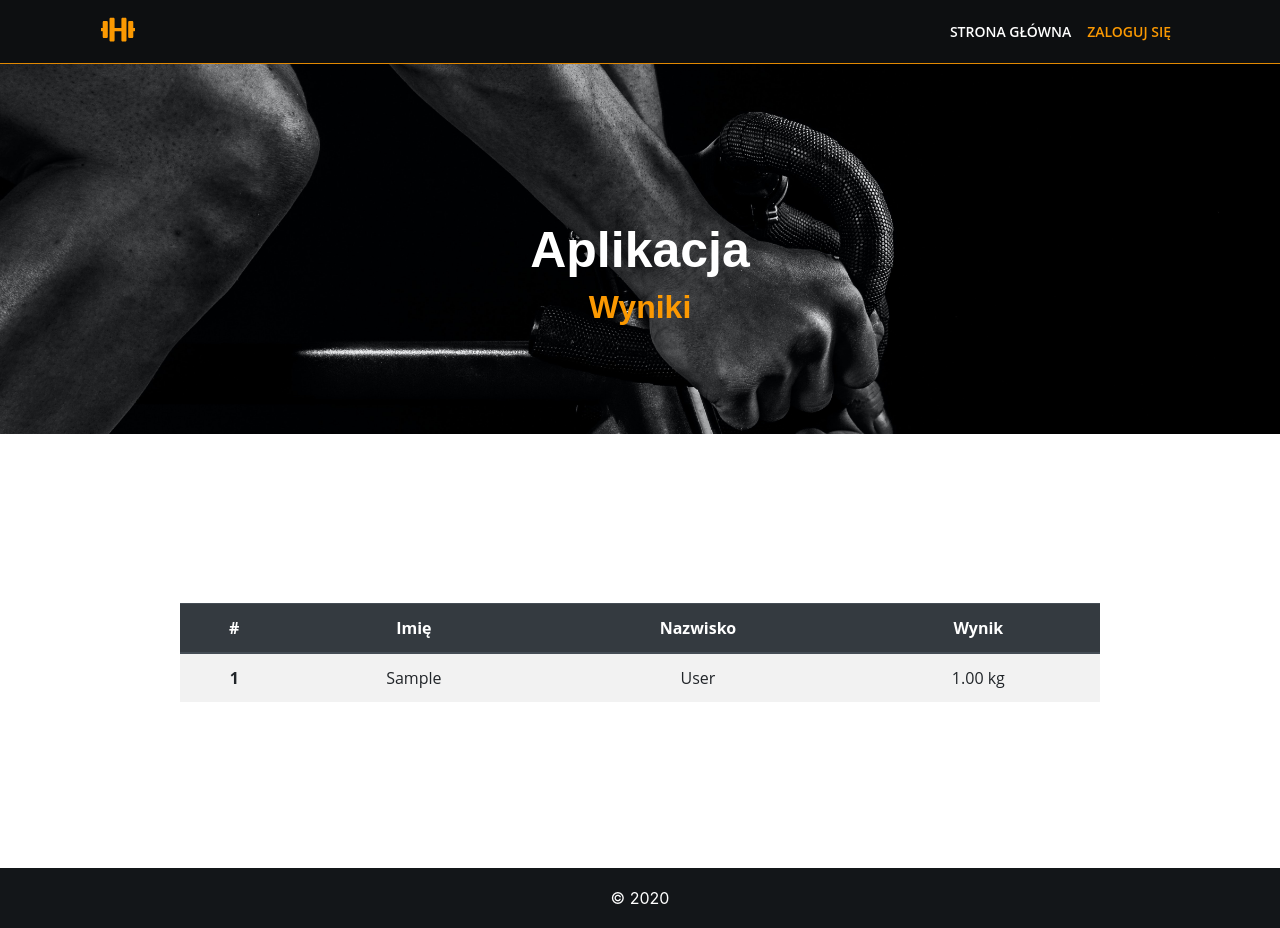
After one commit to marcinadd/django-wf, a Django app: page /sports/1/bests in a window 1280 px wide. The commit adds this page. Run offline with Django 3.2, Linux system fonts and the light colour scheme; tables that the repository leaves empty hold one stand-in row (values such as "Sample post"); parts of the project's set-up code (start-up, migrations or seed data) failed here and were passed over; some libraries are stand-ins or nearby versions.

Commit message:
Dodanie tabeli wyników

```diff
--- /dev/null
+++ b/wyniki/templates/wyniki/best_results.html
@@ -0,0 +1,24 @@
+{% extends 'template.html' %}
+{% block title %}Sporty{% endblock title %}
+{% block content %}
+<table class="table table-striped">
+    <thead class="thead-dark">
+        <tr>
+            <th class="text-center" scope="col">#</th>
+            <th class="text-center" scope="col">Imię</th>
+            <th class="text-center" scope="col">Nazwisko</th>
+            <th class="text-center" scope="col">Wynik</th>
+        </tr>
+    </thead>
+    <tbody>
+        {% for result in best_results %}
+            <tr>
+                <th class="text-center">{{ forloop.counter }}</th>
+                <td class="text-center">{{ result.student.first_name }}</td>
+                <td class="text-center">{{ result.student.last_name }}</td>
+                <td class="text-center">{{ result.value }} {{ result.sport.unit }}</td>
+            </tr>
+        {% endfor %}
+    </tbody>
+</table>
+{% endblock content %}
--- a/wyniki/templates/wyniki/sport_list.html
+++ b/wyniki/templates/wyniki/sport_list.html
@@ -11,12 +11,18 @@
                 <th class="text-center" scope="col">Nazwa sportu</th>
                 <th class="text-center" scope="col">Edytuj</th>
                 <th class="text-center" scope="col">Usuń</th>
+                <th class="text-center" scope="col"></th>
             </tr>
             </thead>
             <tbody>
             {% for sport in object_list %}
                 <tr>
                     <th class="text-center">{{ sport.name }}</th>
+                    <td class="text-center">
+                        <a href="{% url 'wyniki:sports_best' sport.id %}">
+                            <button class="btn btn-custom">Najlepsze</button>
+                        </a>
+                    </td>
                     <td class="text-center">
                         <a href="{% url 'wyniki:sports_update' sport.id %}">
                             <button class="btn btn-custom">Edytuj</button>
--- a/wyniki/urls.py
+++ b/wyniki/urls.py
@@ -29,5 +29,6 @@ urlpatterns = [
     path("sports/update/<int:pk>", views.SportUpdate.as_view(), name="sports_update"),
     path("sports/delete/<int:pk>", views.SportDeleteView.as_view(), name="sports_delete"),
 
-    path("user/results", views.get_user_results, name="user_results")
+    path("user/results", views.get_user_results, name="user_results"),
+    path("sports/<int:pk>/bests", views.get_best_results, name="sports_best"),
 ]
--- a/wyniki/views.py
+++ b/wyniki/views.py
@@ -235,3 +235,12 @@ def get_user_results(request):
         "groups": Result.GROUP_CHOICES
     }
     return render(request, "wyniki/user/user_results.html", context)
+
+def get_best_results(request,pk):
+    sport = Sport.objects.get(id=pk)
+    best_results = Result.objects.filter(sport=sport).order_by(
+        "-value" if sport.more_better else "value")[:10]
+    context = {
+        "best_results": best_results
+    }
+    return render(request,"wyniki/best_results.html",context)
```
